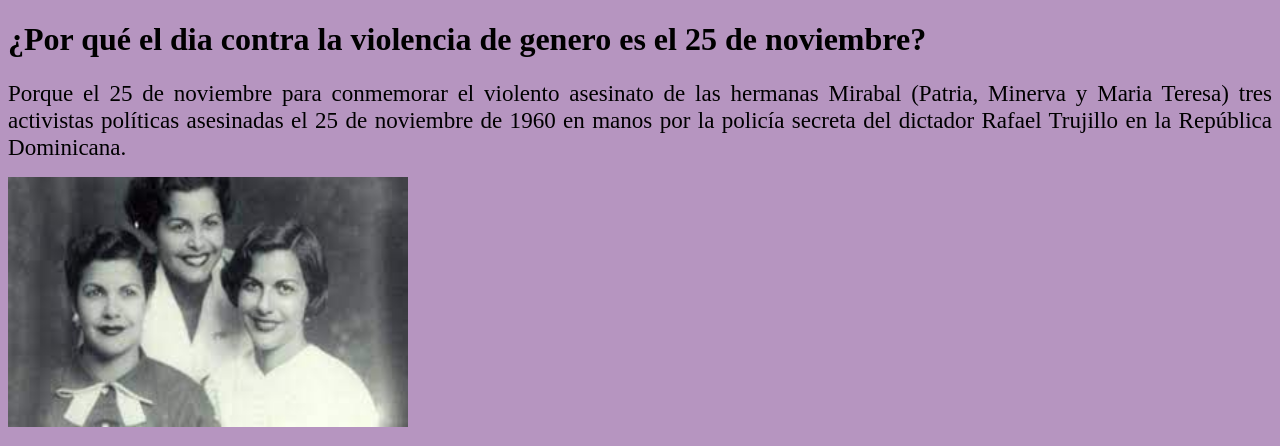
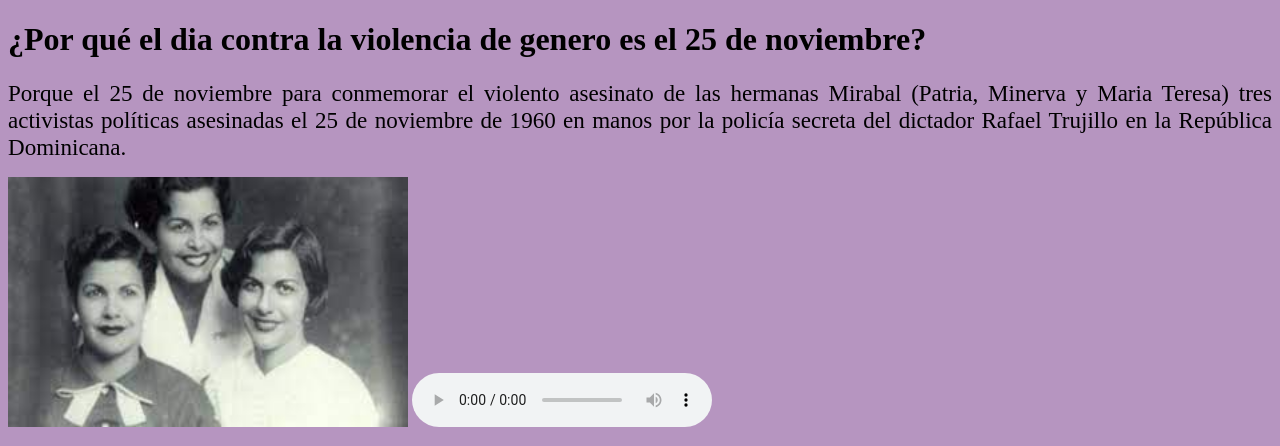
Before and after one commit to juegoskilon/juegoskilon.github.io, a plain HTML site: page origen.html in a window 1280 px wide. Shown: the top 446 px of the page. Drawn offline with Linux system fonts and the light colour scheme.

Commit message:
Update origen.html

```diff
--- a/origen.html
+++ b/origen.html
@@ -11,7 +11,9 @@
 	<h1>¿Por qué el dia contra la violencia de genero es el 25 de noviembre?</h1>
 <p align="justify"><big><big>Porque el 25 de noviembre para conmemorar el violento asesinato de las hermanas Mirabal (Patria, Minerva y Maria Teresa) tres activistas políticas asesinadas el 25 de noviembre de 1960 en manos por la policía secreta del dictador Rafael Trujillo en la República Dominicana.</big></big></p>
 <img src="imagenes/mujeres.jpeg" width="400" height="250" alt="Patria, Minerva y Maria Teresa">
-
+<audio src="imagenes/video.mp4" controls>
+	Audio no soportado
+  </audio>
 
 
 <h1>¿Qué significa el 25 N?</h1>
```
